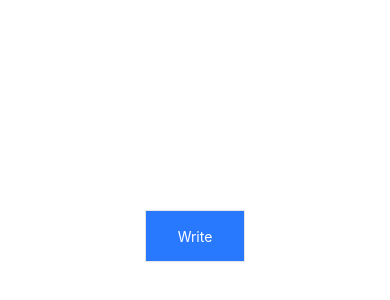
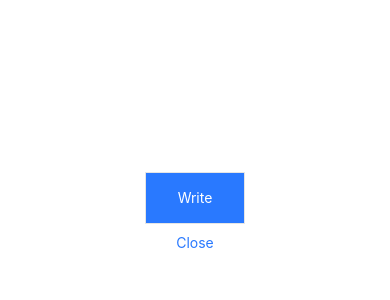
Before and after one commit to RN-Animations/MasterAnimations, a React Native app: screen / in a window 390 px wide. Shown: the part 186-486 px from the top of the page. Built offline with nearby package versions, Linux system fonts and the light colour scheme.

Commit message:
toggleTransform + close button (EvolvingButton)

```diff
--- a/src/EvolvingButton.js
+++ b/src/EvolvingButton.js
@@ -19,7 +19,17 @@ export default class EvolvingButton extends Component {
   };
 
   toggleTransform = () => {
+    // Handle pointer events in the covering View
+    const toValue = this._open ? 0 : 1;
 
+    Animated.timing(this.state.animation, {
+      toValue,
+      duration: 550
+    }).start(() => {
+      this._open ? this._input.blur() : this._input.focus()
+      this._open = !this._open
+      this.setState({open: this._open})
+    })
   };
 
   render() {
@@ -38,7 +48,7 @@ export default class EvolvingButton extends Component {
     });
     const toolbarStyles = {
       opacity: opacityToolbarInterpolate
-    }
+    };
 
     const editotHeightInterpolate = this.state.animation.interpolate({
       inputRange: [0.7, 1],
@@ -48,19 +58,16 @@ export default class EvolvingButton extends Component {
     const editorStyles = {
       opacity: this.state.animation,
       height: editotHeightInterpolate
-    }
+    };
 
     const opacityButtonInterpolate = this.state.animation.interpolate({
-      inputRange: [0, .5],
+      inputRange: [0, 0.5],
       outputRange: [1, 0],
       extrapolate: "clamp"
     });
     const buttonStyles = {
       opacity: opacityButtonInterpolate
-    }
-
-
-
+    };
 
     return (
       <View style={styles.container}>
@@ -83,8 +90,11 @@ export default class EvolvingButton extends Component {
               </Animated.View>
             </View>
             {/* This is our "write" button */}
-            <Animated.View style={[StyleSheet.absoluteFill, styles.center, buttonStyles]}>
-              <TouchableWithoutFeedback onPress={this.toggleTransform} >
+            <Animated.View
+              style={[StyleSheet.absoluteFill, styles.center, buttonStyles]}
+              pointerEvents={this.state.open ? 'none' : 'auto'}
+            >
+              <TouchableWithoutFeedback onPress={this.toggleTransform}>
                 <View>
                   <Text style={styles.buttonText}>Write</Text>
                 </View>
@@ -100,6 +110,11 @@ export default class EvolvingButton extends Component {
               />
             </Animated.View>
           </Animated.View>
+          <TouchableWithoutFeedback onPress={this.toggleTransform}>
+                <Animated.View style={styles.toolbarStyles}>
+                  <Text style={styles.close}>Close</Text>
+                </Animated.View>
+              </TouchableWithoutFeedback>
         </KeyboardAvoidingView>
       </View>
     );
@@ -156,6 +171,7 @@ const styles = StyleSheet.create({
   },
   close: {
     color: "#2979FF",
-    marginTop: 10
+    marginTop: 10,
+    marginBottom: 50
   }
 });
```
